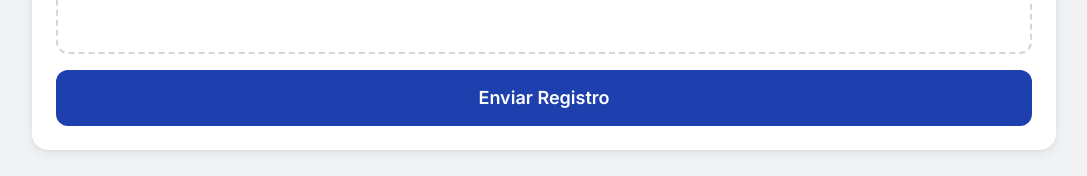
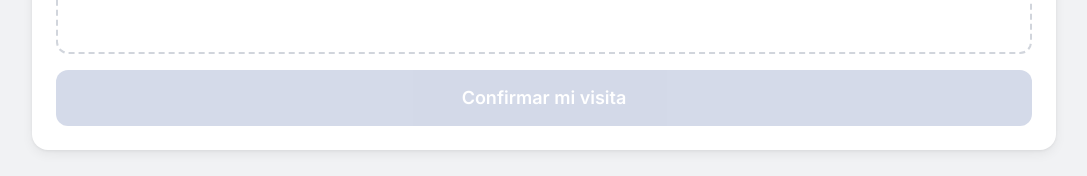
Before and after one commit to cloudindev/visitcontrol, a Next.js app: page /residencialsanesteban/registro in a window 1280 px wide. Shown: the part 549-725 px from the top of the page, without its empty margins (96-1183 px from the left). Built offline with nearby package versions, Linux system fonts and the light colour scheme.

Commit message:
feat: registro - botón 'Confirmar mi visita' desactivado hasta completar datos y firma

```diff
--- a/src/app/registro/page.tsx
+++ b/src/app/registro/page.tsx
@@ -248,8 +248,8 @@ export default function RegistroPage() {
               <button
                 id="btn-enviar-registro"
                 type="submit"
-                disabled={isSubmitting}
-                className="btn btn-primary w-full text-xl"
+                disabled={isSubmitting || !form.nombre.trim() || !form.apellidos.trim() || !form.dni.trim() || signatureEmpty}
+                className="btn btn-primary w-full text-xl disabled:opacity-40 disabled:cursor-not-allowed"
               >
                 {isSubmitting ? (
                   <>
@@ -276,7 +276,7 @@ export default function RegistroPage() {
                     Enviando...
                   </>
                 ) : (
-                  "Enviar Registro"
+                  "Confirmar mi visita"
                 )}
               </button>
             </form>
```
